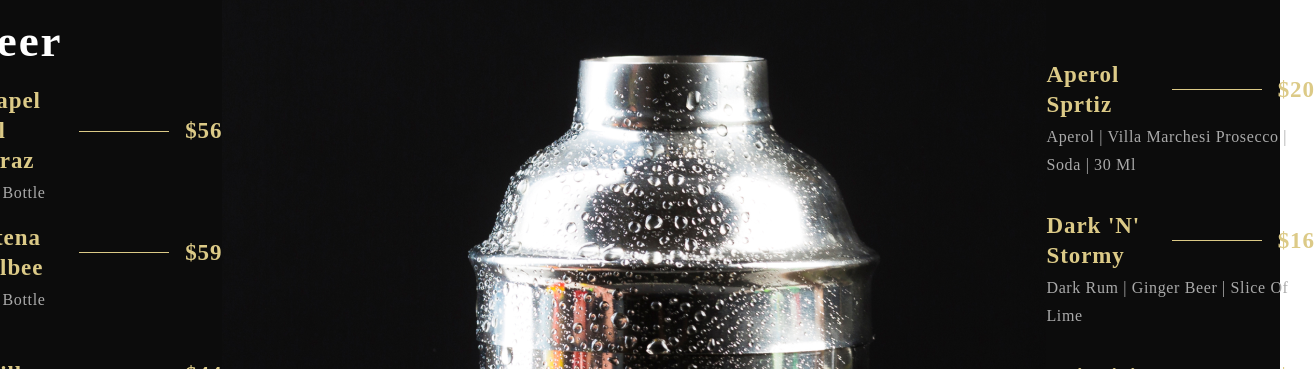
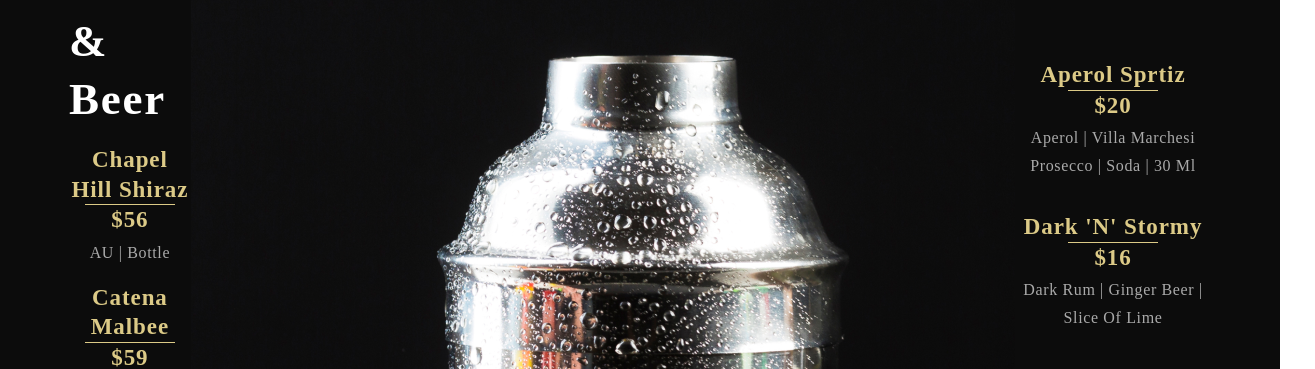
Before and after one commit to Saber1Y/RESTAURANT-WEB, a React (Vite) app: page / in a window 1280 px wide. Shown: the part 2271-2640 px from the top of the page, 1315 px wide, since content can reach past the window. Built offline with nearby package versions, Linux system fonts and the light colour scheme.

Commit message:
UPDATE: Responsive Update

```diff
--- a/src/App.jsx
+++ b/src/App.jsx
@@ -11,11 +11,10 @@ export default function App() {
     <AboutUs />
     <SpecialMenu />
     <Chef />
-
+    <Laurels />
     <Findus />
     <Footer />
     <Gallery />
-    <Laurels />
 </>
   )
 }
--- a/src/components/MenuItem/Menuitem.scss
+++ b/src/components/MenuItem/Menuitem.scss
@@ -11,17 +11,29 @@ $color-white: #ffffff;
     margin: 1rem 0;
     display: flex;
     flex-direction: column;
+
   }
 
   .app__menuitem-head {
     display: flex;
     justify-content: space-between;
     align-items: center;
+
+    @media screen and (min-width: 1150px) {
+      flex-direction: column;
+      column-gap: 5px;
+      flex-wrap: nowrap;
+      text-align: center;
+    }
   }
 
   .app__menuitem-sub {
     width: 100%;
     margin-top: 0.2rem;
+
+    @media screen and (min-width: 1150px) {
+      text-align: center;
+    }
   }
 
   .app__menuitem-name {
@@ -40,3 +52,10 @@ $color-white: #ffffff;
     justify-content: flex-end;
     align-items: flex-end;
   }
+
+
+  @media screen and (min-width: 1150px) {
+    .app__menuitem {
+      flex-direction: column;
+    }
+}
--- a/src/container/laurels/Laurels.jsx
+++ b/src/container/laurels/Laurels.jsx
@@ -1,9 +1,12 @@
-import React from 'react'
+import React, { useState } from 'react'
+import { images, data } from '../../constants'
+import { SubHeading } from '../../components'
+import './laurels.scss';
 
 const Laurels = () => {
   return (
     <div>
-
+      Laurels
     </div>
   )
 }
--- /dev/null
+++ b/src/container/laurels/_index.scss
@@ -0,0 +1,34 @@
+$font-base: "Cormorant Upright", serif;
+$font-alt: "Open Sans", sans-serif;
+
+$color-golden: #dcca87;
+$color-black: #0c0c0c;
+$color-gray: #545454;
+$color-crimson: #f5efdb;
+$color-grey: #aaaaaa;
+$color-white: #ffffff;
+
+@mixin slide-bottom {
+  animation: slide-bottom 0.5s cubic-bezier(0.25, 0.46, 0.45, 0.94) both;
+}
+
+* {
+  box-sizing: border-box;
+  padding: 0;
+  margin: 0;
+  scroll-behavior: smooth;
+}
+
+a {
+  color: unset;
+  text-decoration: none;
+}
+
+@keyframes slide-bottom {
+  0% {
+    transform: translateY(-25%);
+  }
+  100% {
+    transform: translateY(0);
+  }
+}
--- a/src/container/menu/SpecialMenu.jsx
+++ b/src/container/menu/SpecialMenu.jsx
@@ -25,7 +25,7 @@ const SpecialMenu = () => {
         <img src={images.menu} alt="menu img" />
        </div>
 
-       <div className="app__specialMenu-menu_cocktails  flex__center">
+       <div className="app__specialMenu-menu_cocktails">
         <p className="app__specialMenu-menu_heading">Cocktails</p>
         <div className="app__specialMenu_menu_items">
           {data.cocktails.map((cocktail, index) => (
--- a/src/container/menu/specialmenu.scss
+++ b/src/container/menu/specialmenu.scss
@@ -3,6 +3,7 @@
 .app__specialMenu {
     flex-direction: column;
     background: $color-black;
+    max-width: 100%;
 
     .app__specialMenu-title {
       margin-bottom: 2rem;
@@ -83,3 +84,12 @@
       }
     }
   }
+  //   @media screen and (min-width: 1150px) {
+  //     .app__specialMenu-menu_cocktails {
+  //       display: flex;
+  //       flex-direction: column;
+  //       margin: 0 1rem ;
+  //       width: 100%;
+  //       color: $color-golden;
+  // }
+  // }
```
